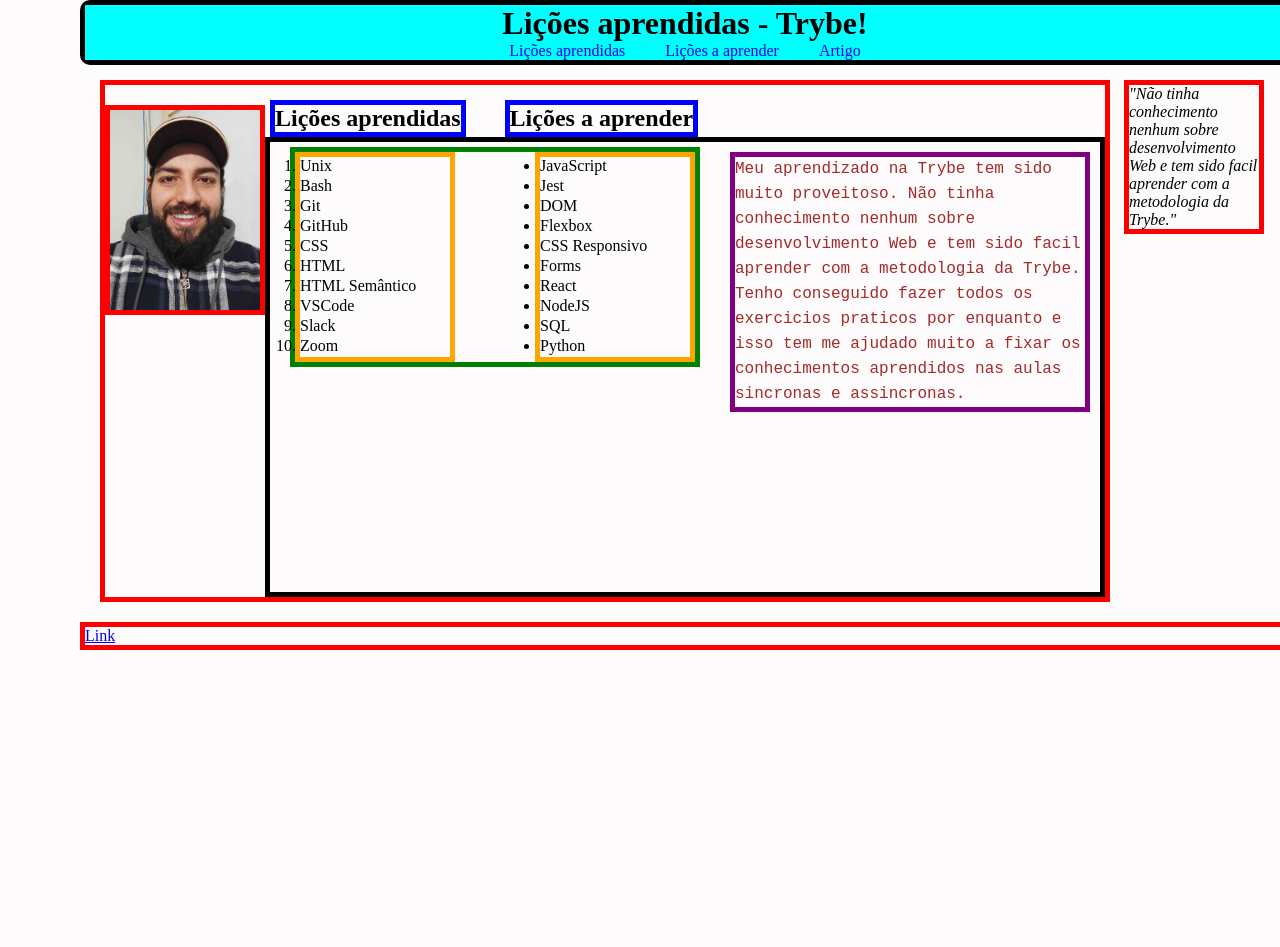
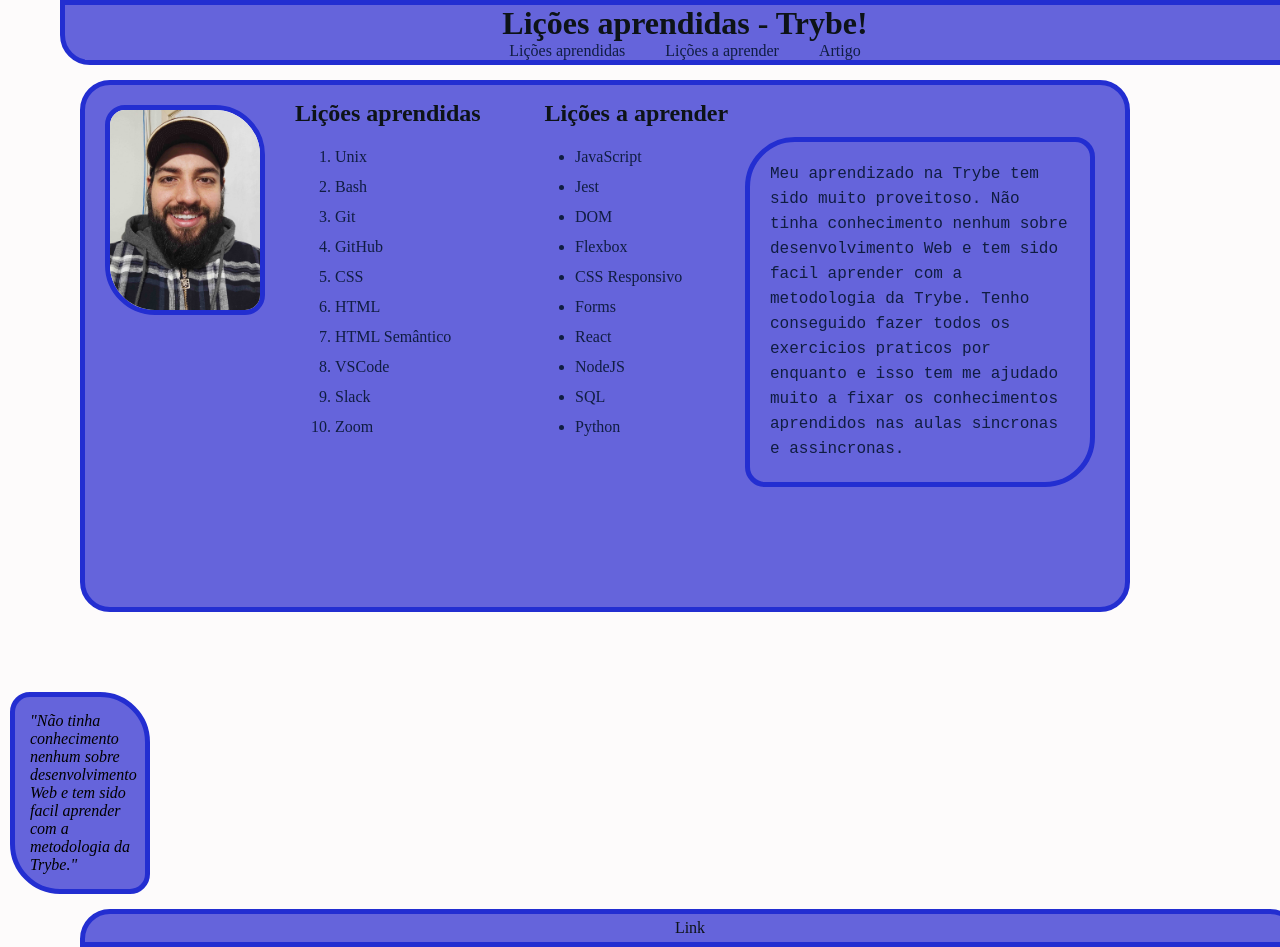
Before and after one commit to christianbvolz/project-lessons-learned, a website: page index.html in a window 1280 px wide. Before the commit the page ends 800 px from the top, so only its background shows below. Drawn offline with Linux system fonts and the light colour scheme.

Commit message:
bonus 15 e estilizacao

```diff
--- a/style.css
+++ b/style.css
@@ -4,103 +4,145 @@
   background-color: rgb(253, 251, 251);
 }
 
+/* paleta de cores: #89D2DC #6564DB #232ED1 #101D42 #0D1317 */
+
 #cabecalho {
   top: 0;
   position: fixed;
-  background-color: aqua;
+  background-color: #6564DB;
   width: 1200px;
-  border: 5px solid black;
-  border-radius: 10px;
-  margin-inline: 80px;
+  border: 5px solid #232ED1;
+  border-radius: 0 0 30px 30px;
+  margin-inline: 60px;
+  padding-inline: 20px;
 }
 
 #cabecalho p, #cabecalho h1 {
-  background-color: aqua;
+  background-color: #6564DB;
   text-align: center;
+  color: #0D1317;
 }
 
 #cabecalho p a {
-  background-color: aqua;
+  background-color: #6564DB;
   text-decoration: none;
   padding-inline: 20px;
+  color: #101D42;
 }
 
 main {
   display: inline-block;
-  border: 5px solid red;
+  border: 5px solid #232ED1;
+  background-color: #6564DB;
+  border-radius: 30px;
   margin-top: 80px;
   width: 1000px;
-  margin-left: 100px;
+  margin-left: 80px;
+  padding-inline: 20px;
+  padding-bottom: 10px;
 }
 
 #minha_foto {
   width: 150px;
-  border: 5px solid red;
+  border: 5px solid #232ED1;
+  border-radius: 20px 50px;
   float: left;
   margin-top: 20px;
 }
 
 main section {
-  border: 5px solid green;
   margin-left: 20px;
   margin-top: 5px;
   width: 400px;
+  background-color: #6564DB;
+  color: #101D42;
+}
+
+.lado-esquerdo {
   float: left;
 }
-
 div {
-  border: 5px solid black;
-  margin-left: 160px;
+  background-color: #6564DB;
+  margin-left: 200px;
   height: 450px;
+  padding: 10px;
 }
 
 main section ol, main section ul {
   width: 150px;
-  border: 5px solid orange;
   display: inline-block;
 }
 
 main section ul {
   float: right;
+  padding-right: 10px;
+  background-color: #6564DB;
 }
 
 main h2 {
   display: inline-block;
   margin-right: 30px;
-  margin-left: 5px;
-  border: 5px solid blue;
+  margin-left: 30px;
   vertical-align: top;
   margin-top: 15px;
+  color: #0D1317;
+  background-color: #6564DB;
 }
 
 li {
-  height: 20px;
+  line-height: 30px;
+  background-color: #6564DB;
 }
 
 #article {
-  border: 5px solid purple;
-  float: right;
   width: 350px;
   font-family: monospace;
-  margin-right: 10px;
-  margin-top: 10px;
-  color: brown;
+  color: #101D42;
   font-size: large;
   line-height: 25px;
 }
 
+.lado-direito {
+  float: right;
+  background-color: #6564DB;
+}
+
+.lado-direito p {
+  background-color: #6564DB;
+  border-radius: 50px 20px;
+  padding: 20px;
+  border: 5px solid #232ED1;
+}
+
 aside {
   display: inline-block;
-  border: 5px solid red;
-  width: 130px;
+  border: 5px solid #232ED1;
+  border-radius: 20px 50px;
+  width: 100px;
   vertical-align: top;
   margin-top: 80px;
   margin-left: 10px;
+  padding: 15px;
+  background-color: #6564DB;
+}
+
+aside p em, aside p{
+  background-color: #6564DB;
 }
 
 #rodape {
-  border: 5px solid red;
+  border: 5px solid #232ED1;
   width: 1200px;
   margin-inline: 80px;
-  margin-top: 20px;
+  margin-top: 15px;
+  background-color: #6564DB;
+  text-align: center;
+  padding: 5px;
+  border-radius: 30px 30px 0 0;
 }
+
+#rodape a {
+  background-color: #6564DB;
+  text-decoration: none;
+  color: #0D1317;
+}
```
